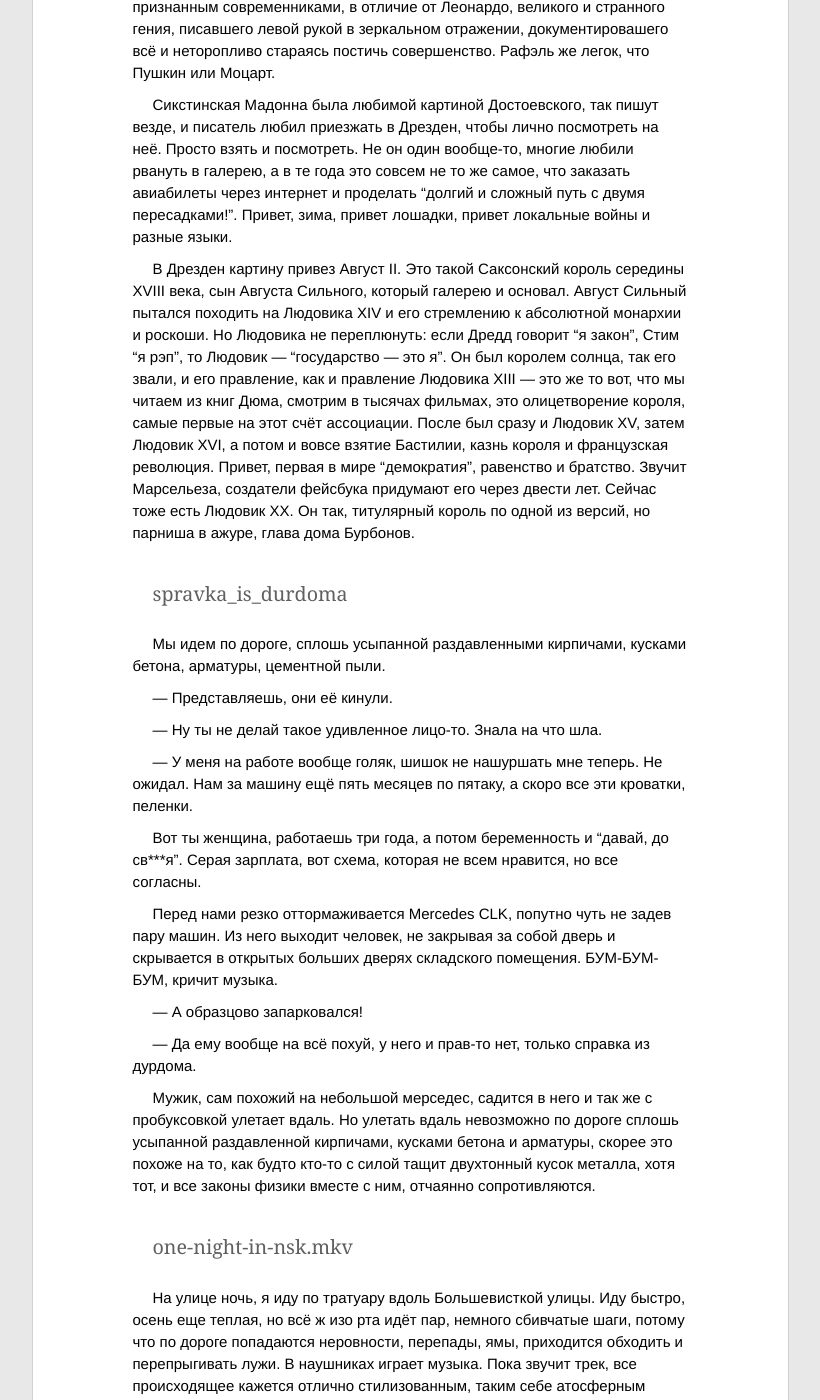
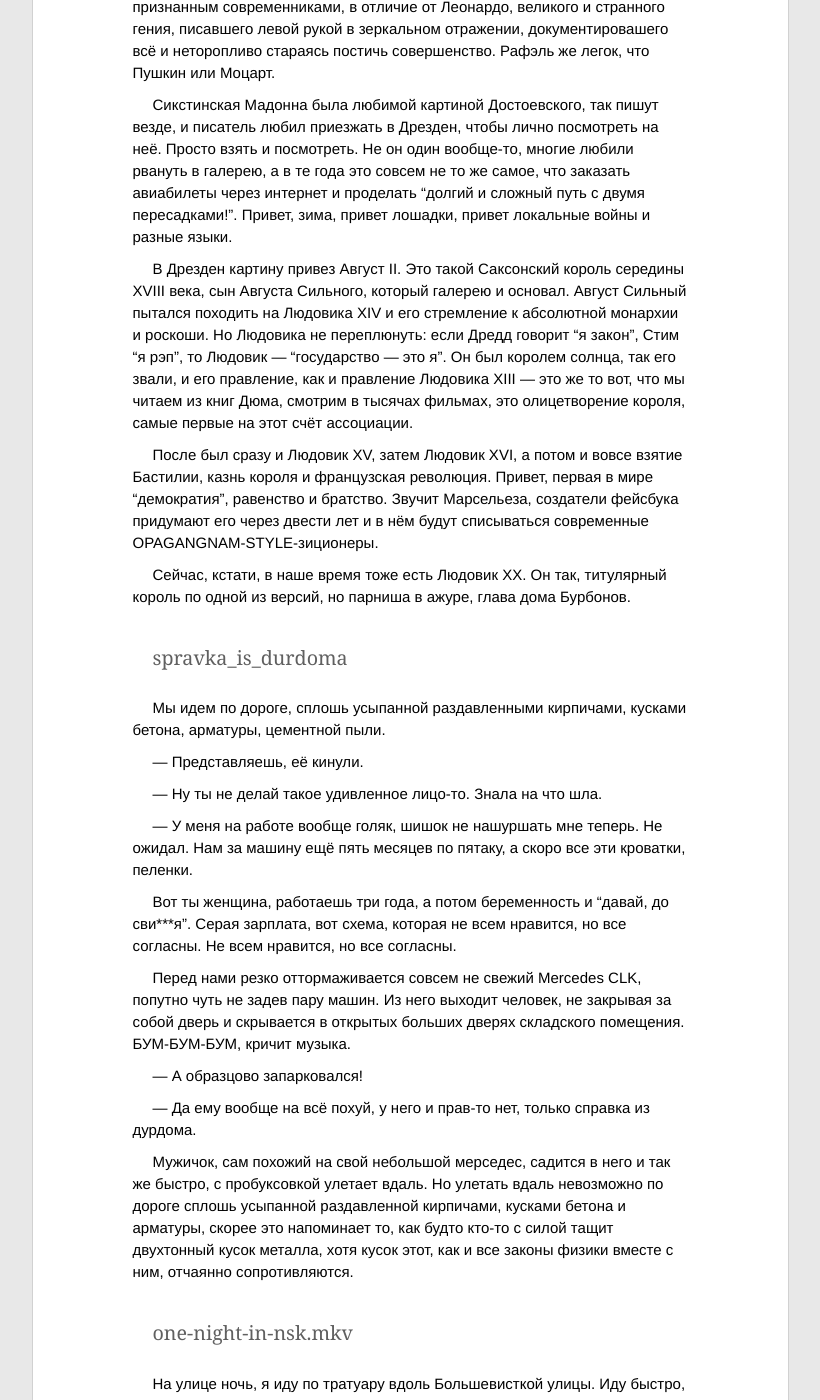
Before and after one commit to ptmt/ptmt.github.com, a Jekyll site: the page built from _posts/2012-10-4-life-as-a-service.md, in a window 1280 px wide and 1400 px high, scrolled down 1445 px. Shown: the whole window, without its empty margins (230-1050 px from the left). Built offline with Jekyll 4.4.1, drawn with Linux system fonts in a browser that asks for light colours; Markdown is read by kramdown in place of the engine named in the settings; some of the changed text lies outside the part shown.

Commit message:
Update _posts/2012-10-4-life-as-a-service.md

```diff
--- a/_posts/2012-10-4-life-as-a-service.md
+++ b/_posts/2012-10-4-life-as-a-service.md
@@ -20,32 +20,37 @@ title: Наш хостер
 
 Сикстинская Мадонна была любимой картиной Достоевского, так пишут везде, и писатель любил приезжать в Дрезден, чтобы лично посмотреть на неё. Просто взять и посмотреть. Не он один вообще-то, многие любили рвануть в галерею, а в те года это совсем не то же самое, что заказать авиабилеты через интернет и проделать “долгий и сложный путь с двумя пересадками!”. Привет, зима, привет лошадки, привет локальные войны и разные языки.
 
-В Дрезден картину привез Август II. Это такой Саксонский король середины XVIII века, сын Августа Сильного, который галерею и основал. Август Сильный пытался походить на Людовика XIV и его стремлению к абсолютной монархии и роскоши. Но Людовика не переплюнуть: если Дредд говорит “я закон”, Стим “я рэп”, то Людовик — “государство — это я”. Он был королем солнца, так его звали, и его правление, как и правление Людовика XIII — это же то вот, что мы читаем из книг Дюма, смотрим в тысячах фильмах, это олицетворение короля, самые первые на этот счёт ассоциации. После был сразу и Людовик XV, затем Людовик XVI, а потом и вовсе взятие Бастилии, казнь короля и французская революция. Привет, первая в мире “демократия”, равенство и братство. Звучит Марсельеза, создатели фейсбука придумают его через двести лет. Сейчас тоже есть Людовик XX. Он так, титулярный король по одной из версий, но парниша в ажуре, глава дома Бурбонов.
+В Дрезден картину привез Август II. Это такой Саксонский король середины XVIII века, сын Августа Сильного, который галерею и основал. Август Сильный пытался походить на Людовика XIV и его стремление к абсолютной монархии и роскоши. Но Людовика не переплюнуть: если Дредд говорит “я закон”, Стим “я рэп”, то Людовик — “государство — это я”. Он был королем солнца, так его звали, и его правление, как и правление Людовика XIII — это же то вот, что мы читаем из книг Дюма, смотрим в тысячах фильмах, это олицетворение короля, самые первые на этот счёт ассоциации.
+
+После был сразу и Людовик XV, затем Людовик XVI, а потом и вовсе взятие Бастилии, казнь короля и французская революция. Привет, первая в мире “демократия”, равенство и братство. Звучит Марсельеза, создатели фейсбука придумают его через двести лет и в нём будут списываться современные OPAGANGNAM-STYLE-зиционеры.
+
+Сейчас, кстати, в наше время тоже есть Людовик XX. Он так, титулярный король по одной из версий, но парниша в ажуре, глава дома Бурбонов.
 
 ##spravka_is_durdoma
 
 Мы идем по дороге, сплошь усыпанной раздавленными кирпичами, кусками бетона, арматуры, цементной пыли.
 
-— Представляешь, они её кинули.
+— Представляешь, её кинули.
 
 — Ну ты не делай такое удивленное лицо-то. Знала на что шла.
 
 — У меня на работе вообще голяк, шишок не нашуршать мне теперь. Не ожидал. Нам за машину ещё пять месяцев по пятаку, а скоро все эти кроватки, пеленки.
 
-Вот ты женщина, работаешь три года, а потом беременность и “давай, до св***я”. Серая зарплата, вот схема, которая не всем нравится, но все согласны.
+Вот ты женщина, работаешь три года, а потом беременность и “давай, до сви***я”. Серая зарплата, вот схема, которая не всем нравится, но все согласны. Не всем нравится, но все согласны.
 
-Перед нами резко оттормаживается Mercedes CLK, попутно чуть не задев пару машин. Из него выходит человек, не закрывая за собой дверь и скрывается в открытых больших дверях складского помещения. БУМ-БУМ-БУМ, кричит музыка.
+Перед нами резко оттормаживается совсем не свежий Mercedes CLK, попутно чуть не задев пару машин. Из него выходит человек, не закрывая за собой дверь и скрывается в открытых больших дверях складского помещения. БУМ-БУМ-БУМ, кричит музыка.
 
 — А образцово запарковался!
 
 — Да ему вообще на всё похуй, у него и прав-то нет, только справка из дурдома.
 
-Мужик, сам похожий на небольшой мерседес, садится в него и так же с пробуксовкой улетает вдаль. Но улетать вдаль невозможно по дороге сплошь усыпанной раздавленной кирпичами, кусками бетона и арматуры, скорее это похоже на то, как будто кто-то с силой тащит двухтонный кусок металла, хотя тот, и все законы физики вместе с ним, отчаянно сопротивляются.
+Мужичок, сам похожий на свой небольшой мерседес, садится в него и так же быстро, с пробуксовкой улетает вдаль. Но улетать вдаль невозможно по дороге сплошь усыпанной раздавленной кирпичами, кусками бетона и арматуры, скорее это напоминает то, как будто кто-то с силой тащит двухтонный кусок металла, хотя кусок этот, как и все законы физики вместе с ним, отчаянно сопротивляются.
 
 ##one-night-in-nsk.mkv
 
-На улице ночь, я иду по тратуару вдоль Большевисткой улицы. Иду быстро, осень еще теплая, но всё ж изо рта идёт пар, немного сбивчатые шаги, потому что по дороге попадаются неровности, перепады, ямы, приходится обходить и перепрыгивать лужи. В наушниках играет музыка.
-Пока звучит трек, все происходящее кажется отлично стилизованным, таким себе атосферным фильмом. Всего двенадцать ночи, а я с трудом успел на последний поезд метро. Третий город в России засыпает рано. Я иду по тратуару и мимо меня пролетает пустая стеклянная бутылка, выброшенная из машины. Впереди трое ребят, они пытаются научиться бить с разворота вертушкой, но будучи в состоянии среднесибирской ночной упоротости один из них падает. Вот цветочный магазин и потрепанный парниша выбегает оттуда с охапкой растений и плюхается в свою тойоту.
+На улице ночь, я иду по тратуару вдоль Большевисткой улицы. Иду быстро, осень ещё теплая, но всё ж изо рта идёт пар, немного сбивчатые шаги, потому что по дороге попадаются неровности, перепады, ямы, приходится обходить и перепрыгивать лужи. В наушниках играет музыка.
+
+Пока звучит трек, все происходящее кажется отлично стилизованным, таким себе атосферным фильмом. Всего двенадцать ночи, а я с трудом успел на последний поезд метро, третий город в России засыпает рано и не прощает тех, кто не следит за временем. Иду прямо около дороги, мимо меня пролетает пустая стеклянная бутылка, выброшенная из машины. Впереди трое ребят, они пытаются научиться бить тень с разворота вертушкой, но, будучи в состоянии среднесибирской ночной упоротости, один из них падает. Вот цветочный магазин и потрепанный парниша выбегает оттуда с охапкой растений и плюхается в свою тойоту.
 
 За день до этого я ехал в автобусе, который идёт до первомайки. Ехал стоя, потому что когда зашёл, все было занято — было как будто двадцать лавочек, почти из девяностых, аккуратно расположенных в одном небольшом замкнутом помещении на колесах. Конец дня, усталость, романтика, семечки, пиво, равномерное покачивание теплого уютного ржавого грязного корыта. Да, в ушах не играл соответствующий трек. Но да, это снова напоминало отлично стилизованный атмосферный фильм.
 
```
